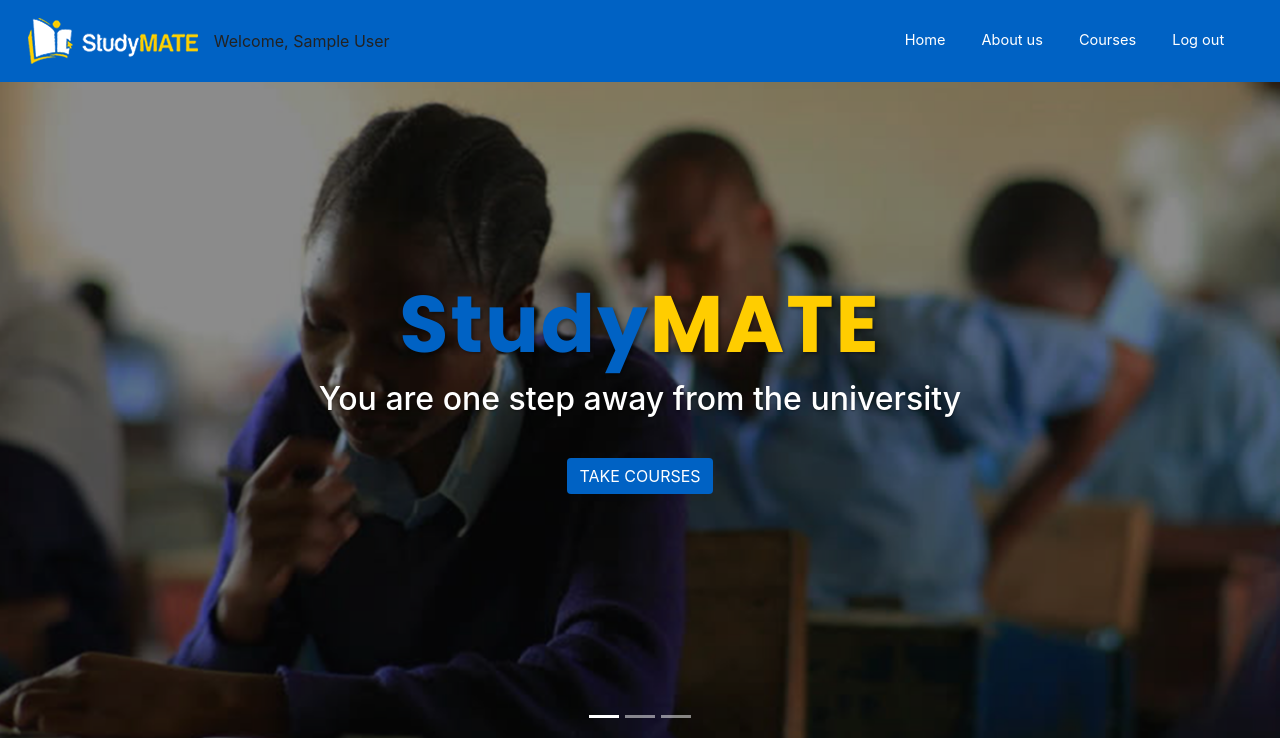
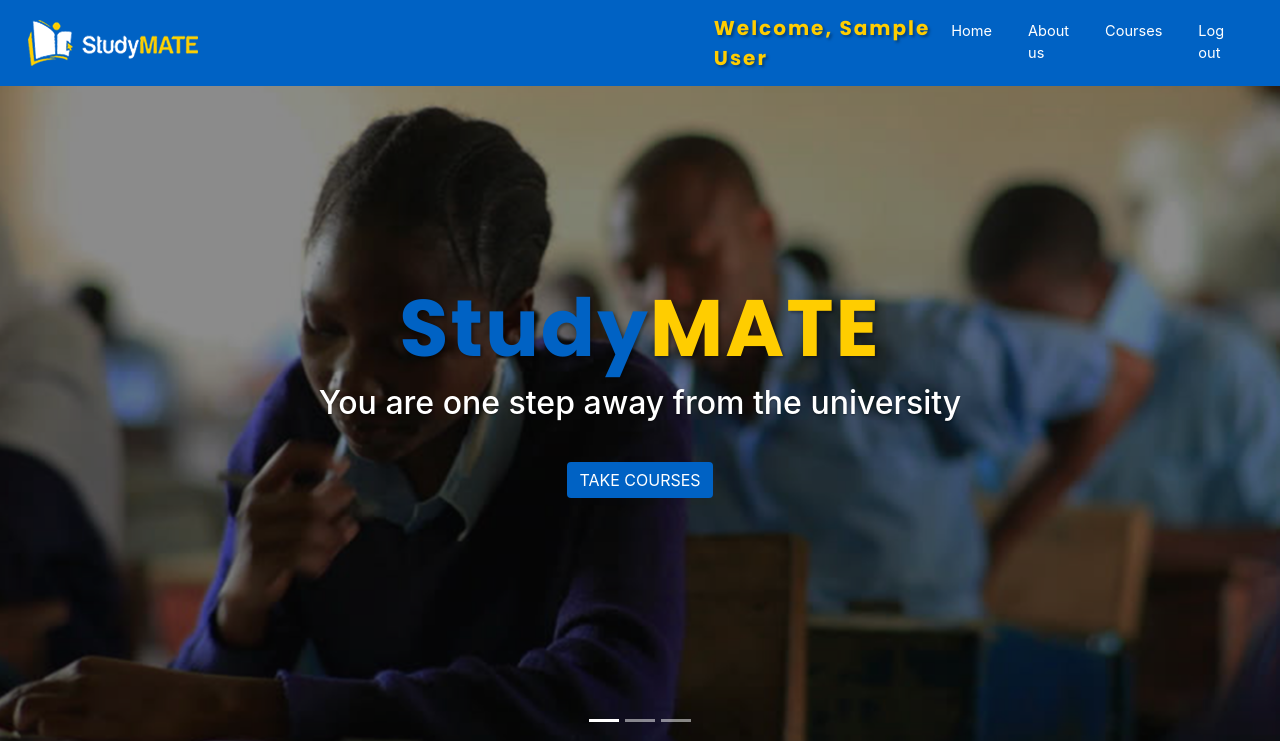
Before and after one commit to achugo/studymate, a PHP site: page / in a window 1280 px wide. Shown: the top 741 px of the page. Run offline with PHP 8.4, Linux system fonts and the light colour scheme; the visitor is signed in with stand-in values (Sample User, id 1); some libraries are stand-ins or nearby versions.

Commit message:
The destiny of the menu was give a golden standard css

```diff
--- a/menu.php
+++ b/menu.php
@@ -5,18 +5,19 @@
 <!-- Navigation -->
 <nav class="navbar navbar-expand-md navbar-light bg-light sticky-top">
 <div class="container-fluid">
-	<a class="navbar-brand" href="index.php"><img src="img/logoo.png"></a>
+	<a class="navbar-brand" href="index.php"><img src="img/logoo.png"></a><br>
+		<?php if(isset($_SESSION['user_id'])): ?>
+				<span class="destiny"><?php echo' Welcome, '.$_SESSION['user_name']; ?> </span>
+			<?php else: ?>
+
+				<?php endif; ?>
 	<button class="navbar-toggler" type="button" data-toggle="collapse"
 	data-target="#navbarResponsive">
 	<span class="navbar-toggler-icon"></span>
 	</button>
 
 	<div class="collapse navbar-collapse" id="navbarResponsive">
-		<?php if(isset($_SESSION['user_id'])): ?>
-				<span><?php echo' Welcome, '.$_SESSION['user_name']; ?> </span>
-			<?php else: ?>
 
-				<?php endif; ?>
 		<ul class="navbar-nav ml-auto">
 			<li class="nav-item">
 				<a class="nav-link" href="index.php" id="1" onclick="Visiteds(this)">Home</a>
--- a/style.css
+++ b/style.css
@@ -358,6 +358,18 @@ ol, ul {
   background-color: #269af1;
 }
 
+ .destiny{
+
+  padding-left: 500px;
+  font-size: 20px;
+  letter-spacing: 2px;
+  text-shadow: 2px 2px 3px rgba(0, 0, 0, 0.36);
+  color: #ffcd00;
+  margin: 0;
+  font-weight: 700;
+ font-family: 'Poppins', sans-serif;
+
+ }
 
 
 
```
